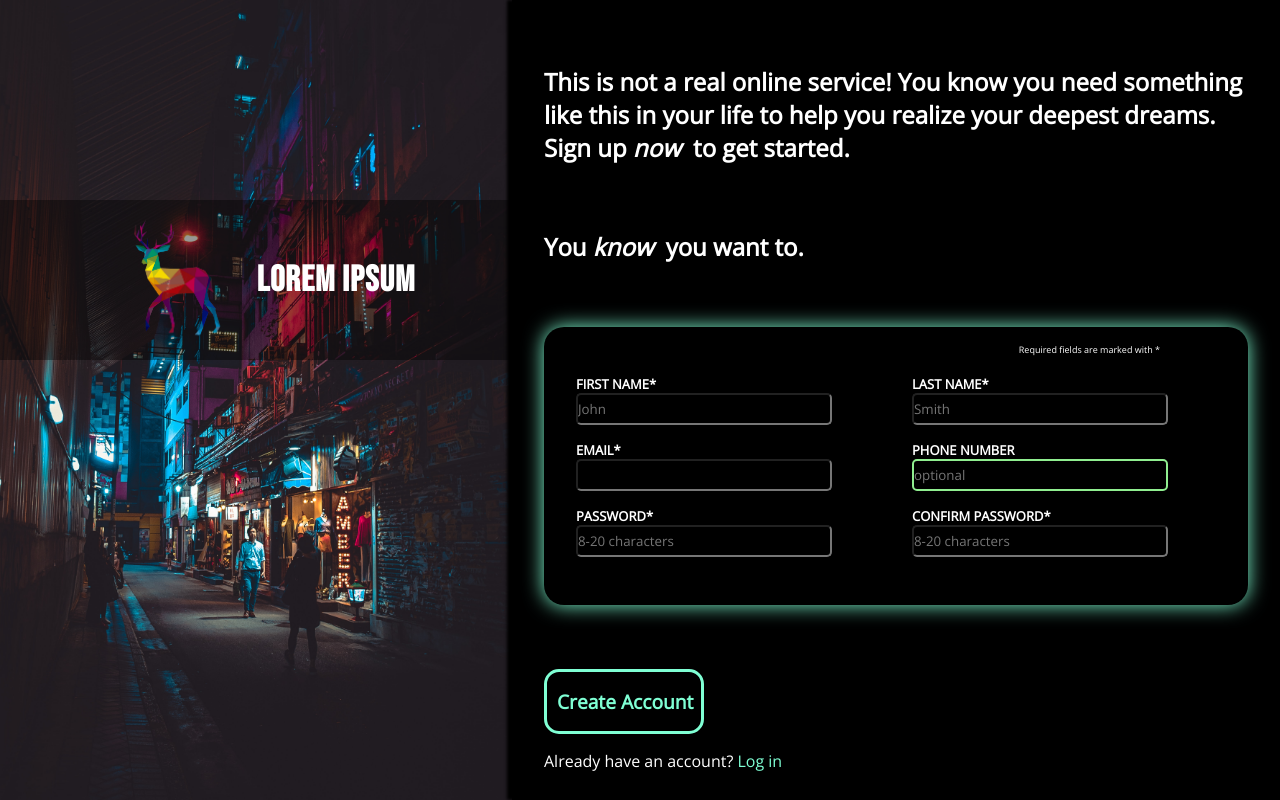
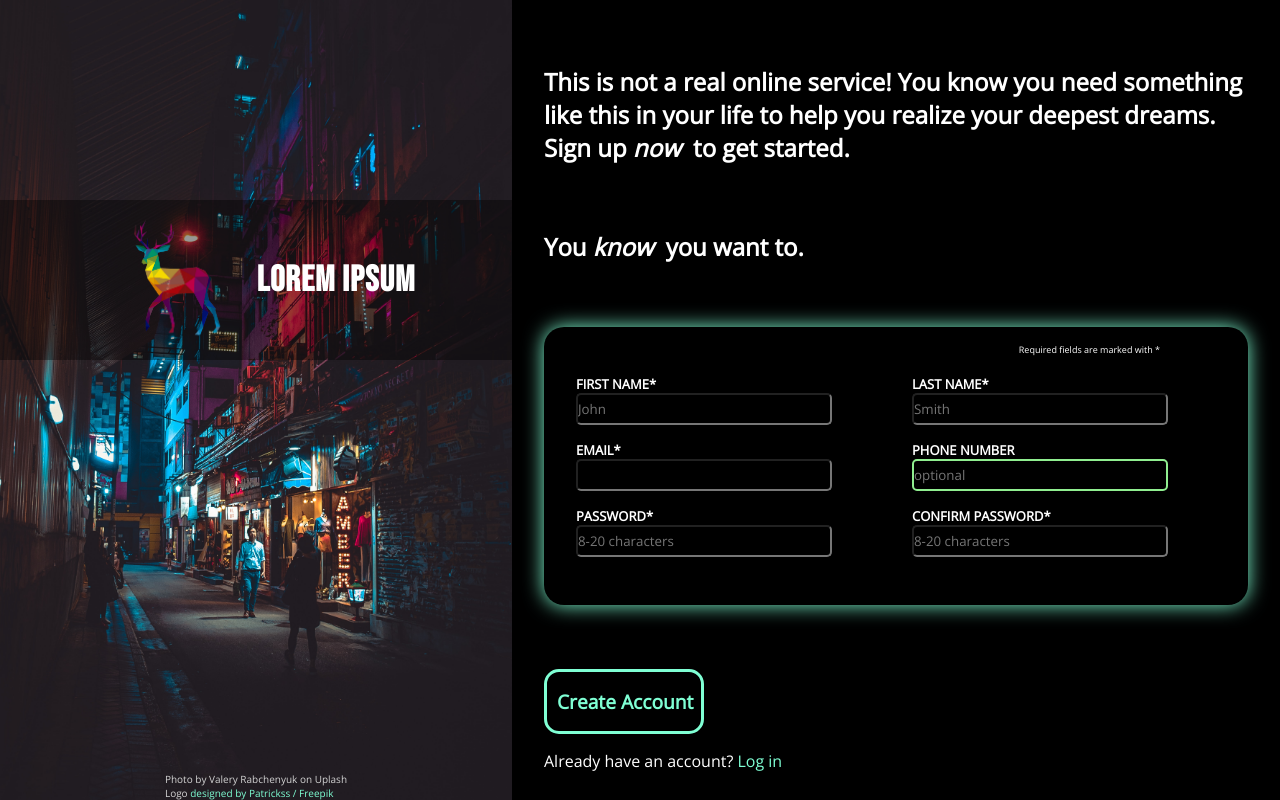
Before and after one commit to RatedYK/odin-sign-up-form, a plain HTML site: page index.html in a window 1280 px wide. Drawn offline with nearby package versions, Linux system fonts and the light colour scheme.

Commit message:
add final touches to buttons and picture

```diff
--- a/index.html
+++ b/index.html
@@ -14,6 +14,10 @@
         <div class="background-logo-container">
             <div class="logoBox">
                 <img id="logo" src="./images/preview.png" alt="Company Logo"><h1>Lorem Ipsum</h1>
+            </div>
+            <div class="credits">
+                <span>Photo by Valery Rabchenyuk on Uplash</p>
+                <span>Logo <a href="http://www.freepik.com">designed by Patrickss / Freepik</a></p>
             </div>
         </div>
         <div class="input-Container">
--- a/styles.css
+++ b/styles.css
@@ -19,15 +19,18 @@
 
 .background-logo-container {
     display: flex;
+    position: relative;
+    flex-flow: column;
     width: 40%;
     height: 100%;
-    align-items: center;
+    justify-content: center;
     background-image: url(./images/valery-rabchenyuk-4uqqrQYdxQw-unsplash.jpg);
     background-size: 100% 100%;
 }
 
 .background-logo-container>.logoBox {
     display: flex;
+    position: absolute;
     font-family: 'Bebas Neue', Arial, Helvetica, sans-serif;
     align-items: center;
     justify-content: center;
@@ -37,6 +40,18 @@
     background-color: hsla(0, 0%, 0%, 0.4);
     color: white;
     margin-bottom: 30vh;
+}
+
+.credits {
+    font-family: 'Open Sans', Arial, Helvetica, sans-serif;
+    color: lightgray;
+    position: absolute;
+    font-size: x-small;
+    display: flex;
+    flex-direction: column;
+    align-self: center;
+    bottom: 0;
+
 }
 
 .fieldBlock {
```
